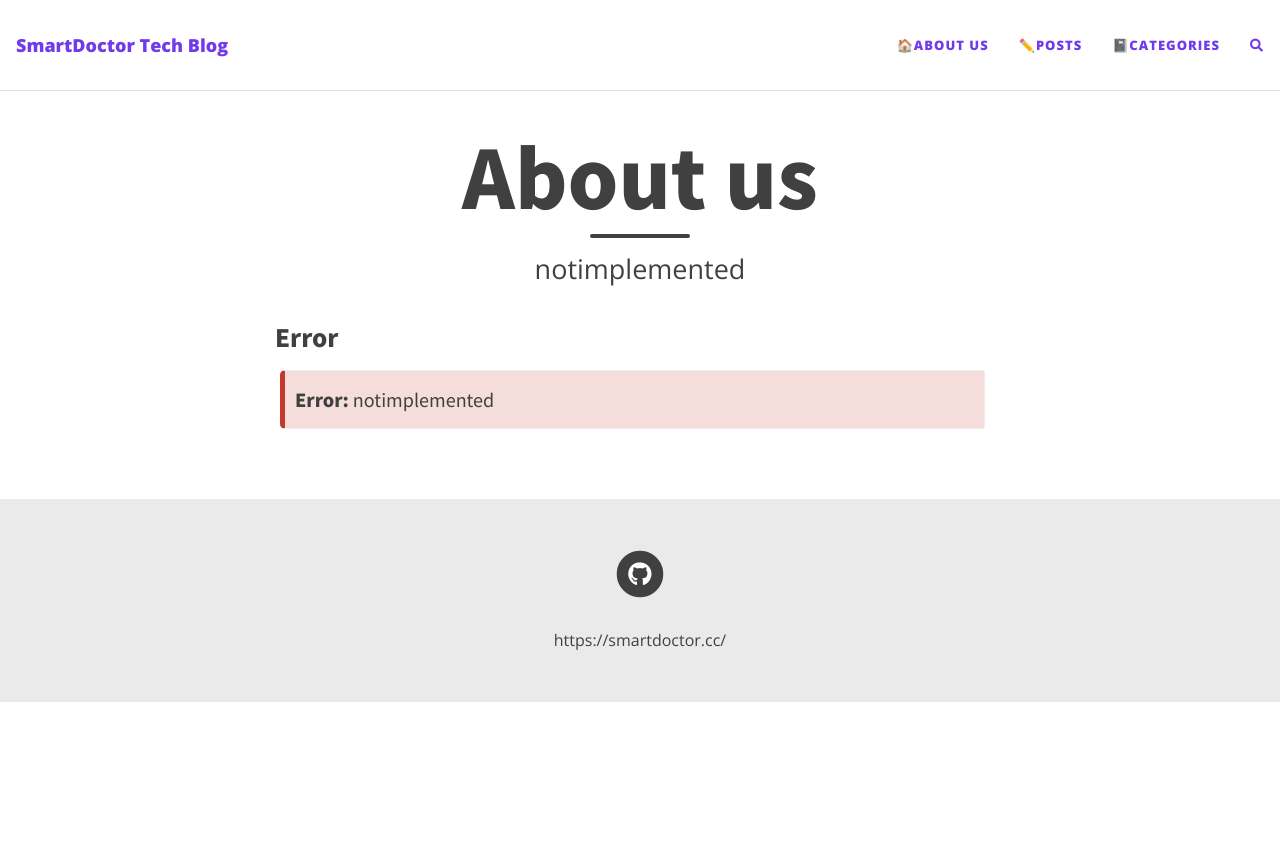
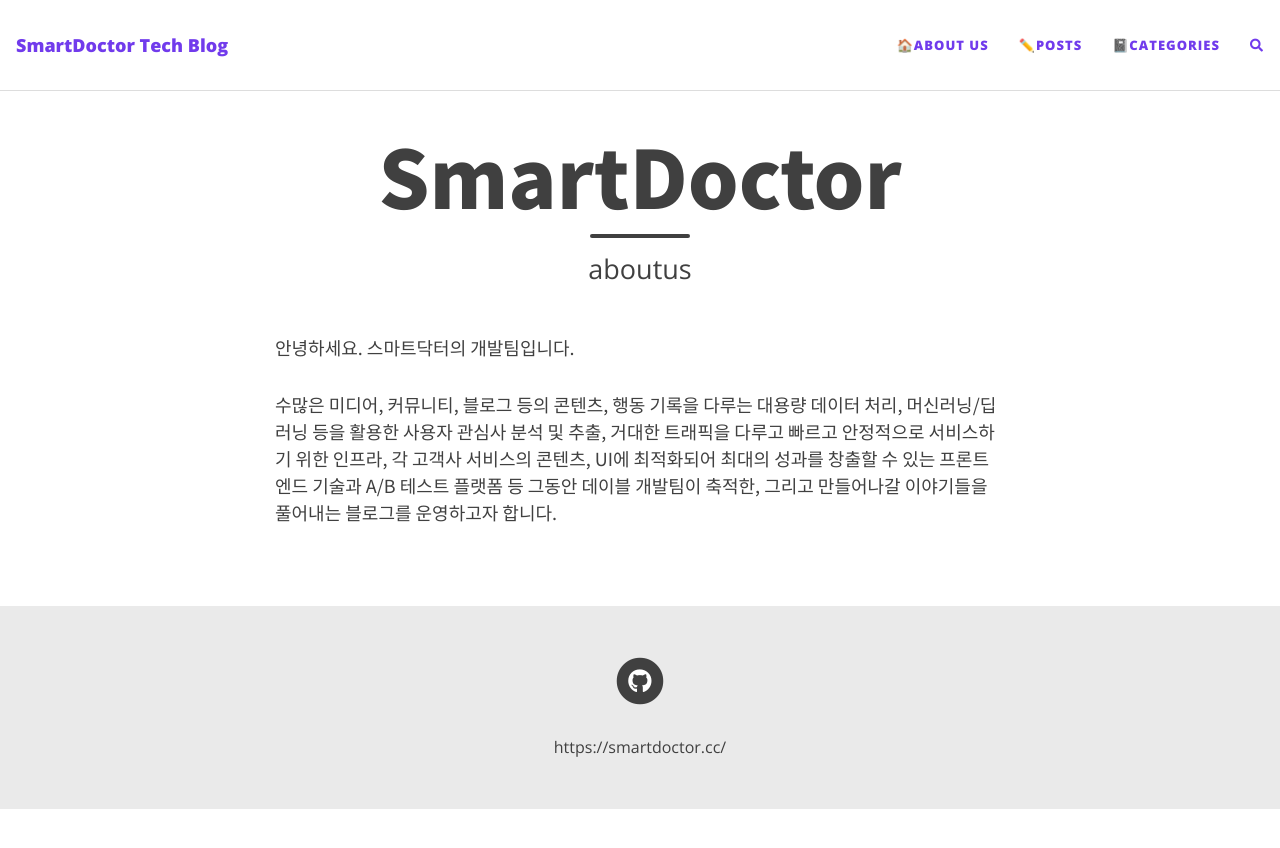
Before and after one commit to AlmSmartDoctor/dev-blog, a Jekyll site: the page built from aboutus.md, in a window 1280 px wide. Shown: the top 848 px of the page. Built offline with Jekyll 4.4.1, drawn with Linux system fonts in a browser that asks for light colours; nearby versions of some CDN libraries; comment, search, counter and statistics services are not loaded.

Commit message:
aboutus draft

```diff
--- a/aboutus.md
+++ b/aboutus.md
@@ -1,10 +1,10 @@
 ---
 layout: page
-title: About us
-subtitle: notimplemented
+title: SmartDoctor
+subtitle: aboutus
 ---
 
-### Error
+안녕하세요. 스마트닥터의 개발팀입니다.
 
-{: .box-error}
-**Error:** notimplemented
+<!--TODO 뭐라고 적을까요-->
+수많은 미디어, 커뮤니티, 블로그 등의 콘텐츠, 행동 기록을 다루는 대용량 데이터 처리, 머신러닝/딥러닝 등을 활용한 사용자 관심사 분석 및 추출, 거대한 트래픽을 다루고 빠르고 안정적으로 서비스하기 위한 인프라, 각 고객사 서비스의 콘텐츠, UI에 최적화되어 최대의 성과를 창출할 수 있는 프론트엔드 기술과 A/B 테스트 플랫폼 등 그동안 데이블 개발팀이 축적한, 그리고 만들어나갈 이야기들을 풀어내는 블로그를 운영하고자 합니다.
```
